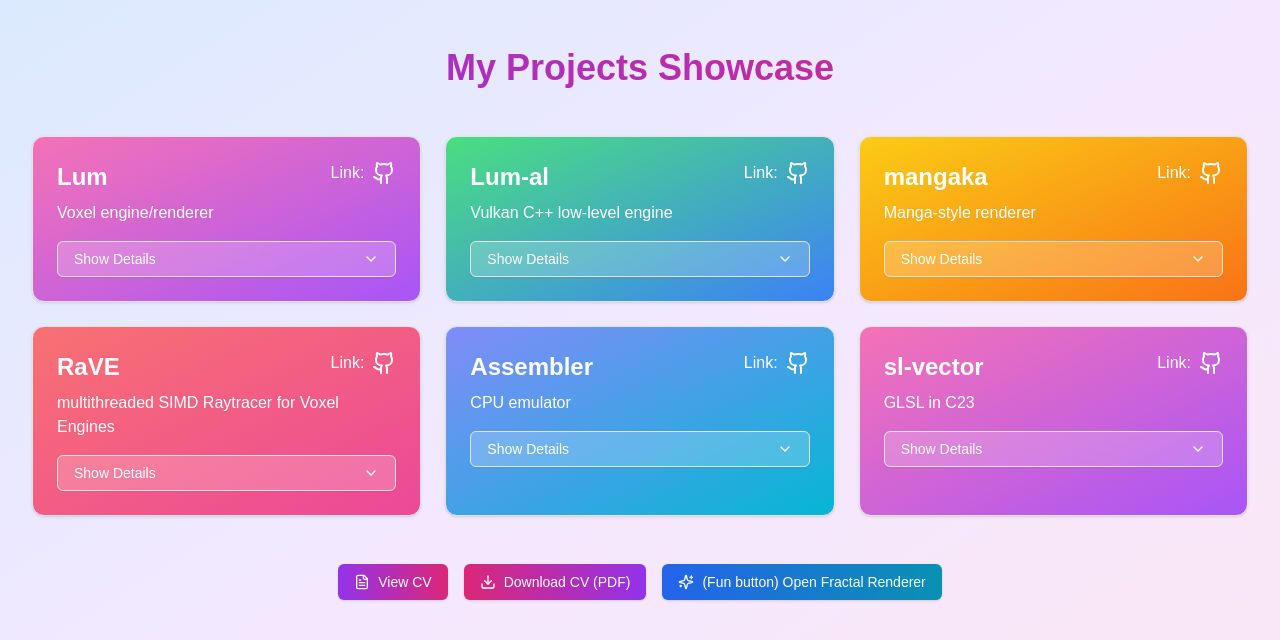
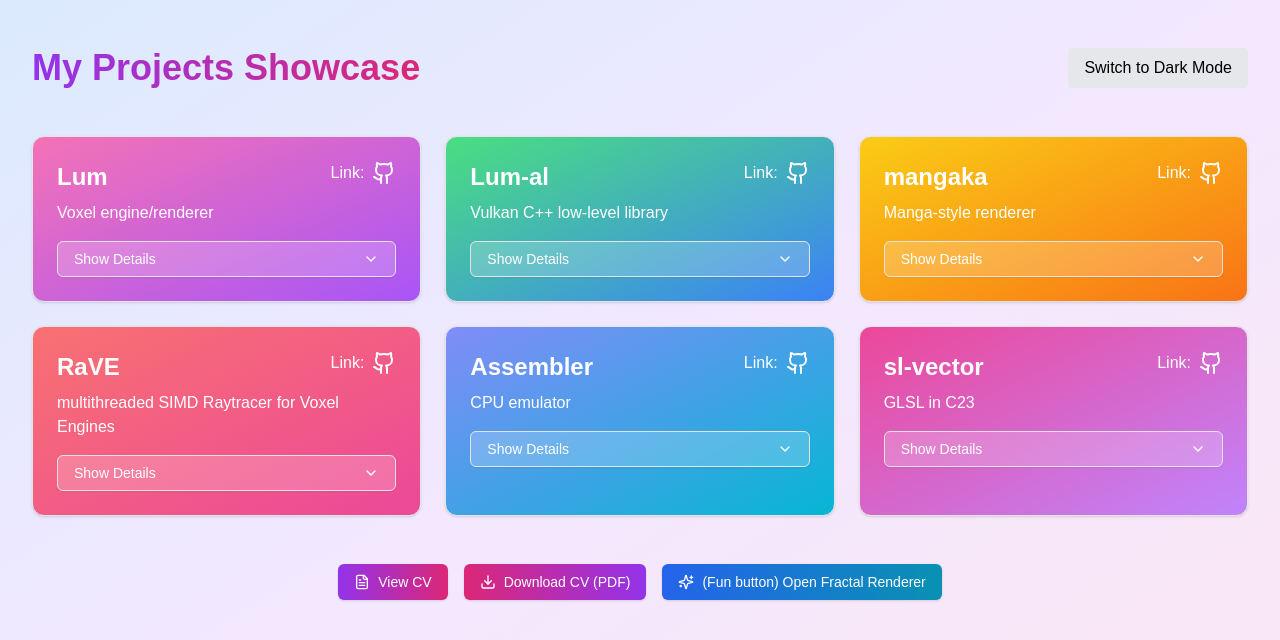
Before and after one commit to platonvin/platonvin.github.io, a Next.js app: page / in a window 1280 px wide. Shown: the top 640 px of the page. Built offline with nearby package versions, Linux system fonts and the light colour scheme.

Commit message:
dark theme

```diff
--- a/app/page.tsx
+++ b/app/page.tsx
@@ -68,8 +68,8 @@ const projects = [
   {
     id: 2,
     title: 'Lum-al',
-    description: 'Vulkan C++ low-level engine',
-    details: 'Vulkan engine designed to create high-perfomance applications fast. Specific constraints allow it to stay simple',
+    description: 'Vulkan C++ low-level library',
+    details: 'Vulkan abstraction layer designed to create high-perfomance applications fast. Specific constraints allow it to stay simple',
     github: 'https://github.com/platonvin/lum-al',
     subcards: [
       {
@@ -354,6 +354,7 @@ export default function ProjectShowcase() {
   const [expandedSubcards, setExpandedSubcards] = useState<Record<string, boolean>>({})
   const [showCV, setShowCV] = useState(false)
   const [showFractal, setShowFractal] = useState(false)
+  const [isDarkMode, setIsDarkMode] = useState(false);
 
   const toggleCard = (id: number) => {
     setExpandedCards(prev => ({ ...prev, [id]: !prev[id] }))
@@ -394,25 +395,81 @@ export default function ProjectShowcase() {
     }
   }, [])
 
+  useEffect(() => {
+    // On mount, check localStorage for the theme
+    const savedTheme = localStorage.getItem('theme');
+    if (savedTheme === 'dark') {
+      setIsDarkMode(true);
+      document.documentElement.classList.add('dark');
+    }
+  }, []);
+
+  const toggleTheme = () => {
+    setIsDarkMode(!isDarkMode);
+    if (!isDarkMode) {
+      document.documentElement.classList.add('dark');
+      localStorage.setItem('theme', 'dark');
+    } else {
+      document.documentElement.classList.remove('dark');
+      localStorage.setItem('theme', 'light');
+    }
+  };
+
   const colorVariants = [
     'from-pink-400 to-purple-500',
     'from-green-400 to-blue-500',
     'from-yellow-400 to-orange-500',
     'from-red-400 to-pink-500',
     'from-indigo-400 to-cyan-500',
+    'from-pink-500 to-purple-400',
   ]
+  const darkColorVariants = [
+    'from-blue-800 to-purple-800',
+    'from-green-800 to-blue-900',
+    'from-blue-800 to-teal-700',
+    // 'from-teal-900 to-cyan-900',
+    'from-green-900 to-blue-800',
+    'from-indigo-900 to-cyan-800',
+    'from-purple-900 to-teal-800',
+    'from-purple-900 to-indigo-800',
+    'from-teal-900 to-blue-800',
+    'from-indigo-900 to-pink-900',
+    'from-blue-900 to-pink-800',
+    'from-cyan-900 to-indigo-900',
+    'from-purple-900 to-pink-900',
+  ];
 
   const openFractalRenderer = () => {
     setShowFractal(true)
   }
 
   return (
-    <div className="min-h-screen bg-gradient-to-br from-blue-100 via-purple-100 to-pink-100 py-12 px-4 sm:px-6 lg:px-8">
+    <div
+      className={`min-h-screen py-12 px-4 sm:px-6 lg:px-8 ${
+        isDarkMode ? 'bg-gray-900 text-white' : 'bg-gradient-to-br from-blue-100 via-purple-100 to-pink-100'
+      }`}
+    >
       <div className="max-w-7xl mx-auto">
-        <h1 className="text-4xl font-bold text-center mb-12 text-transparent bg-clip-text bg-gradient-to-r from-purple-600 to-pink-600">My Projects Showcase</h1>
+        <div className="flex justify-between items-center mb-12">
+          <h1 className="text-4xl font-bold text-transparent bg-clip-text bg-gradient-to-r from-purple-600 to-pink-600">
+            My Projects Showcase
+          </h1>
+          <button
+            onClick={toggleTheme}
+            className="px-4 py-2 bg-gray-200 text-black rounded dark:bg-gray-700 dark:text-white"
+          >
+            {isDarkMode ? 'Switch to Light Mode' : 'Switch to Dark Mode'}
+          </button>
+        </div>
+
         <div className="grid grid-cols-1 md:grid-cols-2 lg:grid-cols-3 gap-6">
           {projects.map((project, index) => (
-            <Card key={project.id} className={`overflow-hidden bg-gradient-to-br ${colorVariants[index % colorVariants.length]} text-white`}>
+            <Card key={project.id} className={`overflow-hidden bg-gradient-to-br ${
+              isDarkMode
+                ? darkColorVariants[index % darkColorVariants.length]
+                : colorVariants[index % colorVariants.length]
+            } text-white`}
+            >
               <CardContent className="p-6">
                 <div className="flex justify-between items-start mb-2">
                   <h2 className="text-2xl font-semibold">{project.title}</h2>
--- a/lib/fractalRenderer.ts
+++ b/lib/fractalRenderer.ts
@@ -271,67 +271,55 @@ vec3 hex2rgb (in int u_color){
 //WHER IS MY __VA_ARGS__
 // #define interpolator(color_count, ...)
 
-vec3 interpolate_palette(in float x){
+vec3 interpolate_palette(in float x) {
     const int color_count = 8;
 
     vec3 palette[color_count];
-         palette[0] = hex2rgb(0x2b3634);
-         palette[1] = hex2rgb(0x474848);
-         palette[2] = hex2rgb(0x6e5f52);
-         palette[3] = hex2rgb(0xa2856c);
-         palette[4] = hex2rgb(0xa0a294);
-         palette[5] = hex2rgb(0xdcb9a0);
-         palette[6] = hex2rgb(0xf3dbc6);
-         palette[7] = hex2rgb(0xfffefe);
-        //  palette[8] = hex2rgb(0xb199a3);
-        //  palette[9] = hex2rgb(0xd5a3a7);
-        //  palette[10] = hex2rgb(0xf8adac);
-        //  palette[11] = hex2rgb(0xffbdbb);
+    palette[0] = hex2rgb(0x191d1b); // Darker tones for shadow depth
+    palette[1] = hex2rgb(0x2b3634);
+    palette[2] = hex2rgb(0x474848);
+    palette[3] = hex2rgb(0x8a6e61); // Warmer midtones
+    palette[4] = hex2rgb(0xdca290); // Vivid highlights
+    palette[5] = hex2rgb(0xf3dbc6);
+    palette[6] = hex2rgb(0xfffefe); // Brightest highlight
+    palette[7] = hex2rgb(0xffe0b5);
 
-    vec3 color = vec3(0);
+    float section_count = float(color_count - 1);
+    float scaled_x = x * section_count;
 
-    float section_count = float(color_count-1);
-    float scaled_x = x*section_count;
-
-    int section = int(ceil(scaled_x));
+    int section = int(floor(scaled_x)); // More stable interpolation
     float fraction = fract(scaled_x);
 
-    if(section == (color_count-1)) {
-        section -= 1;
-        fraction = 1.0;
-    }
-
     vec3 color1 = palette[section];
-    vec3 color2 = palette[section+1];
-    color = mix(color1, color2, fraction);
+    vec3 color2 = palette[section + 1];
+    vec3 color = mix(color1, color2, smoothstep(0.0, 1.0, fraction)); // Smoother interpolation
 
     return color;
 }
-vec3 color_surface(in vec3 pos, in vec3 nor, in float iter){
-    vec3 rgb_color;
 
-    //assigning color to iterations
-    rgb_color = interpolate_palette(0.5+sin(iter/5.0)*0.5) / 1.5;
+vec3 color_surface(in vec3 pos, in vec3 normal, in float iter) {
+    vec3 rgb_color = interpolate_palette(0.5 + sin(iter / 10.0 + u_time * 0.5) * 0.5); // More dynamic modulation
 
-    //lighting
-    float lighting = 0.15; // ambient
-    lighting += (-dot(nor, normalize(vec3(-1,-1,+1))))*0.6; //directional sun
+    // Lighting
+    float ambient = 0.2; // Slightly stronger ambient light for more visibility
+    vec3 sun_dir = normalize(vec3(-1.0, -1.0, 1.0));
+    float sun_light = max(0.0, dot(normal, sun_dir)) * 0.6;
 
+    // Point light
+    vec3 plight_pos = vec3(1.5 * sin(u_time * 0.5), 1.5 * cos(u_time * 0.5), 0.5); // Smoothly rotating
+    vec3 plight_dir = normalize(plight_pos - pos);
+    float point_light = max(0.0, dot(normal, plight_dir)) * 0.4;
 
-    vec3 plight_pos = vec3(1.3*sin(u_time), 1.3*cos(u_time), 0);
-    vec3 plight_dir = pos - plight_pos;
-    lighting += (-dot(nor, plight_dir))*0.3; //point light
-    lighting *= 1.4;
+    // Specular highlight (for a glossy effect)
+    vec3 view_dir = normalize(ray_dir);
+    vec3 half_vec = normalize(plight_dir + view_dir);
+    float specular = pow(max(0.0, dot(normal, half_vec)), 32.0) * 0.5; // Shininess
 
-    float plight_depth = dot(plight_pos, ray_dir);
-    float    set_depth = dot(       pos, ray_dir);
-
-
-    //draw light source itself
-    // if((plight_depth < set_depth) && (pligh))
+    // Combine lighting
+    float lighting = ambient + sun_light + point_light + specular;
+    lighting = clamp(lighting, 0.0, 1.5);
 
     rgb_color *= lighting;
-    // u_time;
 
     return rgb_color;
 }
```
